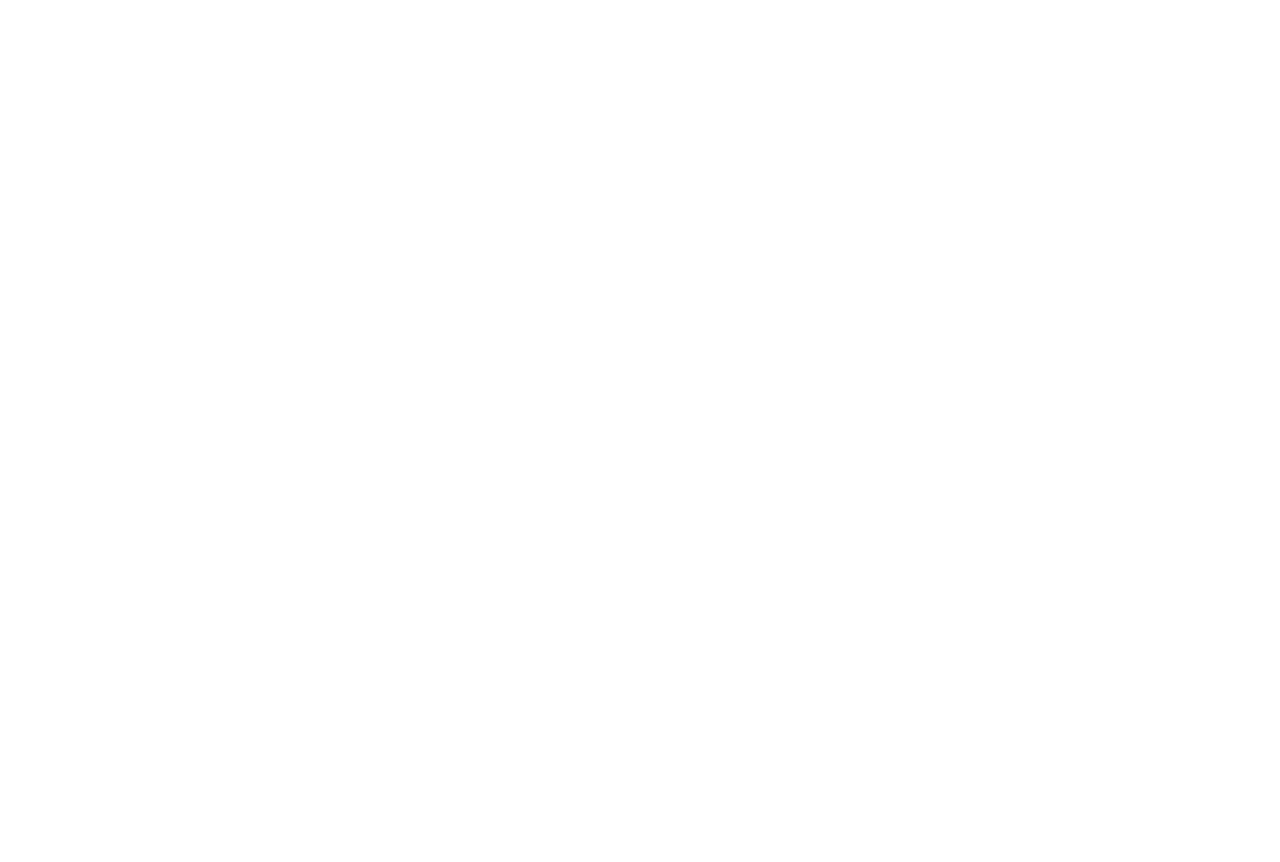
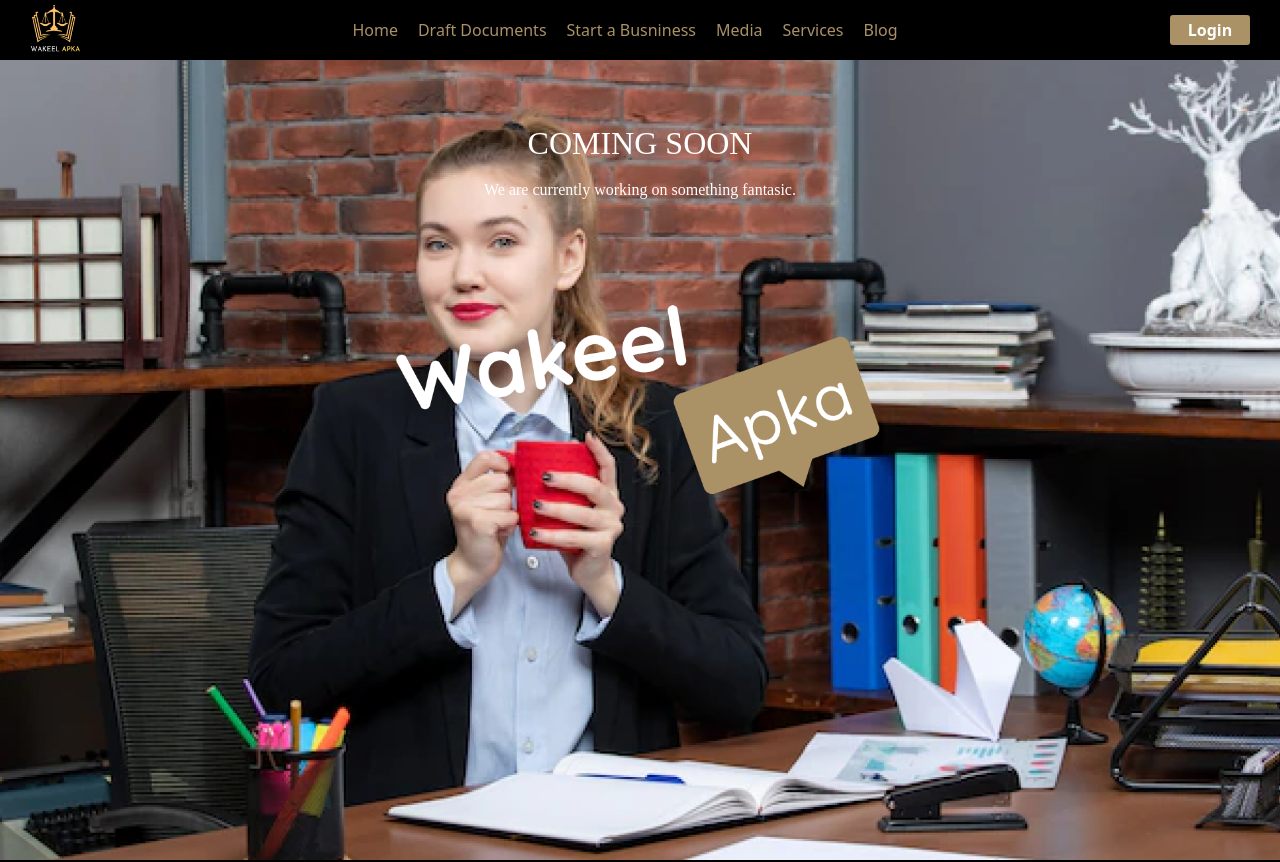
Before and after one commit to Muzamilkhattak/lawyer, a React (Create React App) app: page /media in a window 1280 px wide. Before the commit this address had no page. Shown: the top 862 px of the page. Before the commit the page ends 800 px from the top, so only its background shows below. Built offline with nearby package versions, Linux system fonts and the light colour scheme.

Commit message:
comingsoon

```diff
--- a/src/App.js
+++ b/src/App.js
@@ -11,6 +11,7 @@ import Landingpage from './Components/Landingpage/Landingpage';
 import Register from './Components/Register/Register';
 import Wakeelr from './Components/Wakeelregistration/Wakeelr';
 import Contact from './Components/Contactus/Contact';
+import Media from './Components/Media/Media';
 
 export default function App() {
   return (
@@ -23,6 +24,7 @@ export default function App() {
         <Route path='/register' element={<Register/>} />
         <Route path='/register-wa' element={<Wakeelr/>} />
         <Route path='/contact' element={<Contact/>} />
+        <Route path='/media' element={<Media/>} />
       </Routes>
     </Router>
 
--- a/src/Components/Contactus/Contact.jsx
+++ b/src/Components/Contactus/Contact.jsx
@@ -1,7 +1,7 @@
 import React from 'react'
 import Navbar from '../Navbar/Navbar';
 import './Contact.css'
-import logo from '../../Assets/Img/login.svg'
+import logo from '../../Assets/Img/login3.png'
 import MapComponent from './Mapcom';
 import Footer from '../Footer/Footer';
 
--- /dev/null
+++ b/src/Components/Media/Media.css
@@ -0,0 +1,26 @@
+
+
+.commingsoondiv{
+    background-image: url('../../Assets/Img/comingsoon.png');
+    height: 100vh;
+    width: 100%;
+    background-size: cover;
+    text-align: center;
+}
+
+.commingsoondiv h2{
+    color: #fff;
+    font-family: Quicksand;
+    padding-top: 4rem !important;
+}
+
+.commingsoondiv p{
+    color: #fff;
+    font-family: Quicksand;
+    padding-top: 1rem !important;
+}
+
+.commingsoondiv img{
+    width: 500px;
+    padding-top: 5rem !important;
+}
--- /dev/null
+++ b/src/Components/Media/Media.jsx
@@ -0,0 +1,32 @@
+import React from 'react'
+import './Media.css'
+
+import commingsoon from '../../Assets/Img/comingsoon.png'
+import wakeelapka from '../../Assets/Img/wakeelapka.png'
+
+import Navbar from '../Navbar/Navbar'
+import Footer from '../Footer/Footer'
+
+
+export default function Media() {
+  return (
+    <div>
+        <Navbar/>
+
+        <div className='commingsoondiv'>
+            <h2>COMING SOON</h2>
+            <p>We are currently working on something fantasic.</p>
+
+            <div>
+            <img src={wakeelapka} alt="" />
+        </div>
+
+
+        </div>
+
+
+
+        <Footer/>
+    </div>
+  )
+}
```
Also changed, not shown: src/Assets/Img/comingsoon.png (added), src/Assets/Img/wakeelapka.png (added).
